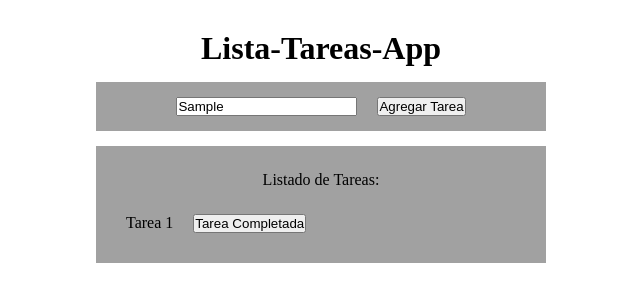
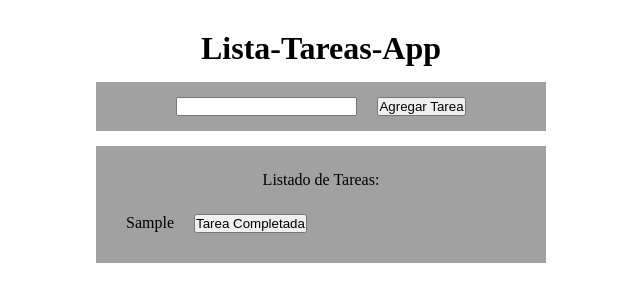
Before and after one commit to jh0nnybyt3/lista-tareas-app, a React (Vite) app: page / in a window 1280 px wide. Both pictures are taken after typing "Sample" into the empty fields and a click on the button "Agregar Tarea". Shown: the top 302 px of the page, without its empty margins (319-959 px from the left). Built offline with nearby package versions, Linux system fonts and the light colour scheme.

Commit message:
se agrego la funcionalidad de agregar tareas a la lista de tareas del formulario

```diff
--- a/src/components/TaskForm/TaskForm.jsx
+++ b/src/components/TaskForm/TaskForm.jsx
@@ -1,14 +1,24 @@
+import { useState } from "react";
 import "./TaskForm.css";
 import TaskList from "../TaskList/TaskList";
 
 function TaskForm() {
+  const [tareas, setTareas] = useState([]);
+  const [input, setInput] = useState("");
+
+  const agregarTarea = () => {
+    const newTareas = [...tareas, input];
+    setTareas(newTareas);
+    setInput("");
+  }
+
   return (
     <>
       <div className="agregar-tarea">
-        <input type="text" />
-        <button>Agregar Tarea</button>
+        <input type="text" value={input} onChange={(e)=> setInput(e.target.value)}/>
+        <button onClick={ () => agregarTarea() }>Agregar Tarea</button>
       </div>
-      <TaskList />
+      <TaskList tareas={tareas} />
     </>
   );
 }
--- a/src/components/TaskItem/TaskItem.jsx
+++ b/src/components/TaskItem/TaskItem.jsx
@@ -1,10 +1,10 @@
 import "./TaskItem.css";
 
-function TaskItem() {
+function TaskItem(props) {
   return (
     <>
       <div className="item">
-        <p>Tarea 1</p>
+        <p>{props.item}</p>
         <button>Tarea Completada</button>
       </div>
     </>
--- a/src/components/TaskList/TaskList.jsx
+++ b/src/components/TaskList/TaskList.jsx
@@ -1,15 +1,19 @@
 import "./TaskList.css";
 import TaskItem from "../TaskItem/TaskItem";
 
-function TaskList() {
+function TaskList(props) {
   return (
     <>
       <div className="listado">
         <p className="tlistado">Listado de Tareas:</p>
         <ul>
-          <li>
-            <TaskItem />
-          </li>
+          {props.tareas.map((x) => {
+            return (
+              <li>
+                <TaskItem item={x} />
+              </li>
+            );
+          })}
         </ul>
       </div>
     </>
```
